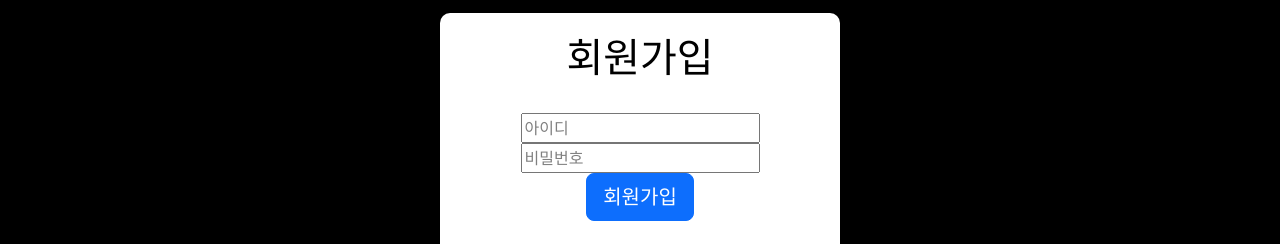
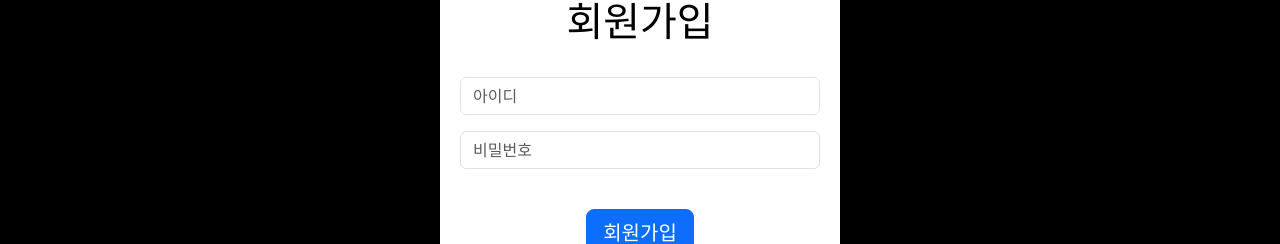
Before and after one commit to seulbi9810/tp-netflix, a React (Create React App) app: page /signup in a window 1280 px wide. Shown: the part 331-575 px from the top of the page. Built offline with nearby package versions, Linux system fonts and the light colour scheme.

Commit message:
회원가입 테스트용

```diff
--- a/src/pages/Home/components/Signup/Signup.js
+++ b/src/pages/Home/components/Signup/Signup.js
@@ -1,4 +1,3 @@
-
 // import React, { useState } from 'react';
 // import { AppleLoginButton, GoogleLoginButton, InstagramLoginButton } from "react-social-login-buttons";
 // import { Button } from 'react-bootstrap';
@@ -80,16 +79,78 @@
 
 // export default Signup;
 
-import React, { useRef } from 'react';
+// import React, { useRef } from 'react';
+// import { AppleLoginButton, GoogleLoginButton, InstagramLoginButton } from "react-social-login-buttons";
+// import { Button } from 'react-bootstrap';
+// import Form from 'react-bootstrap/Form';
+// import './Signup.css';
+
+// const Signup = () => {
+
+//     const userid= useRef(null)
+//     const password= useRef(null)
+
+//     const submitPost = (event) => {
+//         event.preventDefault();
+
+//         const data = JSON.stringify({
+//             userid,
+//             password,
+//         });
+
+//         fetch('/backend/sign.php', {
+//             method: 'POST',
+//             headers: {
+//                 "Content-Type": 'application/json'
+//             },
+//             body: data
+//         })
+//         .then( (response)=>{ return response.text() } )
+//         .then( (text)=> alert('응답결과:' +text) )
+//         .catch( (error)=> alert('에러 : ' + error))
+//     };
+
+
+//     return (
+//         <div className='sign'>
+//             <div className='sign-box'>
+//                 <h1>회원가입</h1>
+//                 <br />
+//                 <Form onSubmit={submitPost}>
+//                     <Form.Group className="mb-3" controlId="formGroupEmail">
+//                         <Form.Control type="text" placeholder="아이디" />
+//                     </Form.Group>
+//                     <Form.Group className="mb-3" controlId="formGroupPassword">
+//                         <Form.Control type="password" placeholder="비밀번호" />
+//                     </Form.Group>
+//                     <br />
+//                     <Button className="btn-lg" type='submit' variant="primary">회원가입</Button>{' '}
+//                 </Form>
+//                 <div>
+//                     <br />
+//                     <h4>간편 회원가입</h4>
+//                     <br />
+//                     <GoogleLoginButton onClick={() => alert("Google login clicked")} />
+//                     <InstagramLoginButton onClick={() => alert("Instagram login clicked")} />
+//                     <AppleLoginButton onClick={() => alert("Apple login clicked")} />
+//                 </div>
+//             </div>
+//         </div>
+//     );
+// };
+
+// export default Signup;
+
+
+import React, { useState } from 'react';
 import { AppleLoginButton, GoogleLoginButton, InstagramLoginButton } from "react-social-login-buttons";
 import { Button } from 'react-bootstrap';
 import Form from 'react-bootstrap/Form';
 import './Signup.css';
 
 const Signup = () => {
-
-    const userid= useRef(null)
-    const password= useRef(null)
+    const [userid, setUserId] = useState('');
+    const [password, setPassword] = useState('');
 
     const submitPost = (event) => {
         event.preventDefault();
@@ -99,18 +160,26 @@ const Signup = () => {
             password,
         });
 
-        fetch('/backend/sign.php', {
+        fetch('./sign.php', {
             method: 'POST',
             headers: {
                 "Content-Type": 'application/json'
             },
             body: data
         })
-        .then( (response)=>{ return response.text() } )
-        .then( (text)=> alert('응답결과:' +text) )
-        .catch( (error)=> alert('에러 : ' + error))
+        .then(response => response.json())
+        .then(json => {
+            if (json.message) {
+                alert('응답결과: ' + json.message);
+            } else if (json.error) {
+                alert('에러: ' + json.error);
+            }
+        })
+        .catch(error => {
+            console.error('에러:', error);
+            alert('에러: ' + error.message);
+        });
     };
-
 
     return (
         <div className='sign'>
@@ -118,8 +187,22 @@ const Signup = () => {
                 <h1>회원가입</h1>
                 <br />
                 <Form onSubmit={submitPost}>
-                    <input placeholder='아이디' ref={userid}></input>
-                    <input placeholder='비밀번호' ref={password}></input>
+                    <Form.Group className="mb-3" controlId="formGroupEmail">
+                        <Form.Control
+                            type="text"
+                            placeholder="아이디"
+                            value={userid}
+                            onChange={(e) => setUserId(e.target.value)}
+                        />
+                    </Form.Group>
+                    <Form.Group className="mb-3" controlId="formGroupPassword">
+                        <Form.Control
+                            type="password"
+                            placeholder="비밀번호"
+                            value={password}
+                            onChange={(e) => setPassword(e.target.value)}
+                        />
+                    </Form.Group>
                     <br />
                     <Button className="btn-lg" type='submit' variant="primary">회원가입</Button>{' '}
                 </Form>
```
Also changed, not shown: 1 other file (tests, documents, lock files or other folders).
